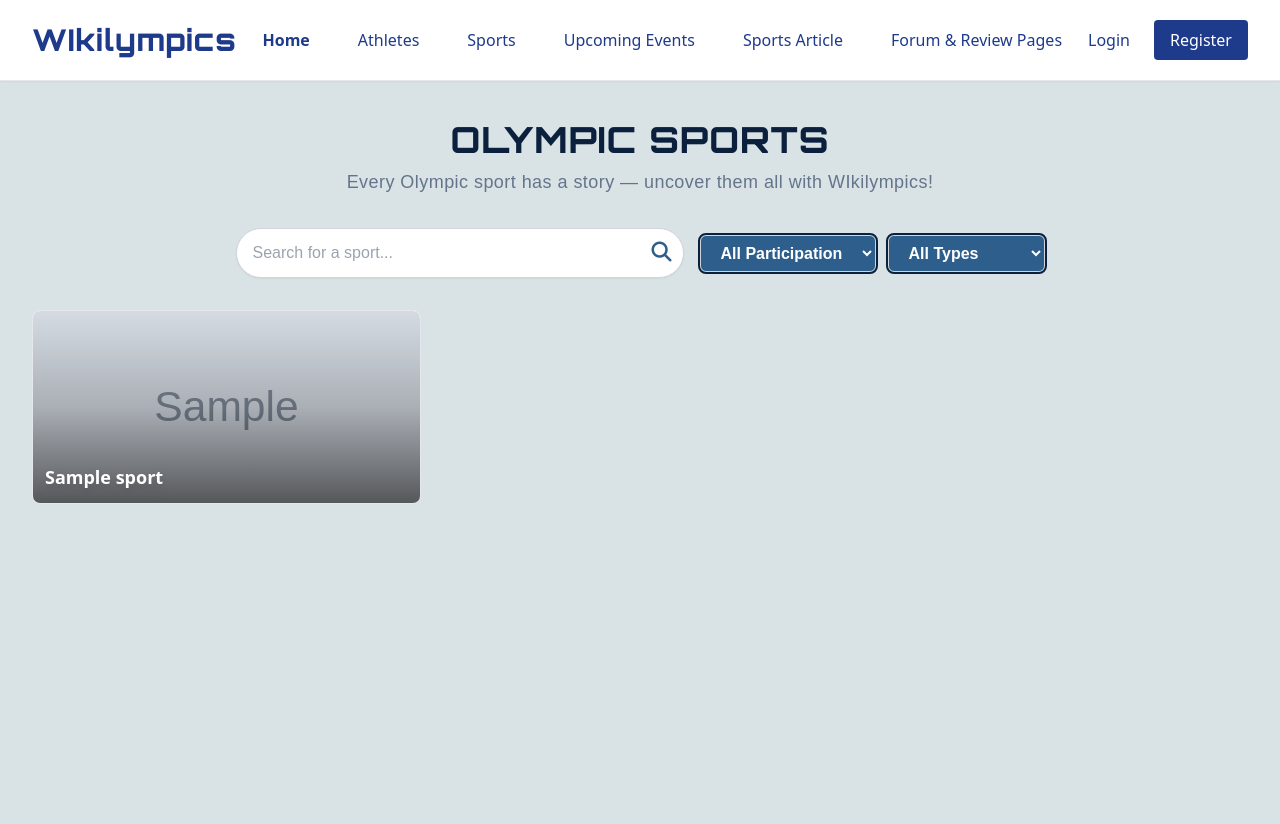
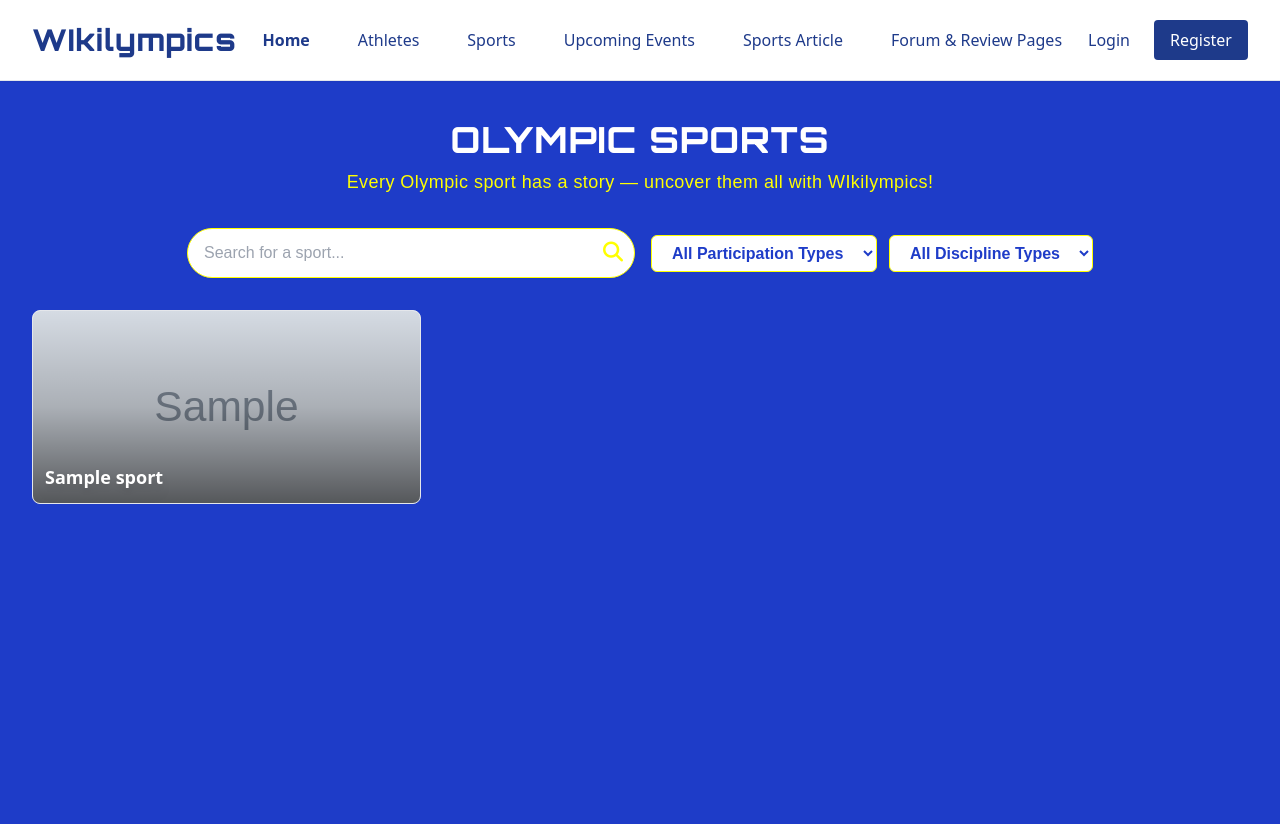
Before and after one commit to pbp-kelompok-b12/WIkilympics, a Django app: template sports/templates/sports.html in a window 1280 px wide. Run offline with Django 5.2, Linux system fonts and the light colour scheme; the template is opened without the code that fills it: most values are stand-ins (such as "Sample title", 1, 10 or a date in 2020); grey boxes marked "Sample" are stand-in pictures; some libraries are stand-ins or nearby versions.

Commit message:
Align the application’s visual with the overall tone of the project

```diff
--- a/sports/models.py
+++ b/sports/models.py
@@ -6,6 +6,7 @@ class Sports(models.Model):
     PARTICIPATION_STRUCTURE = [
         ('individual', 'Individual'),
         ('team', 'Team'),
+        ('both', 'Individual & Team')
     ]
 
     SPORT_TYPE = [
--- a/sports/templates/create_sport_modal.html
+++ b/sports/templates/create_sport_modal.html
@@ -1,14 +1,14 @@
 <!-- Modal -->
 <div id="crudModal" class="hidden fixed inset-0 z-50 w-full flex items-center justify-center bg-[rgba(10,32,61,0.6)]">
-  <div id="crudModalContent" class="bg-white rounded-lg shadow-lg w-5/6 sm:w-3/5 md:w-1/2 lg:w-2/5 xl:w-1/3 max-h-screen overflow-y-auto border-t-4 border-[rgb(45,94,140)]">
+  <div id="crudModalContent" class="bg-white rounded-lg shadow-lg w-5/6 sm:w-3/5 md:w-1/2 lg:w-2/5 xl:w-1/3 max-h-screen overflow-y-auto border-t-4 border-[rgb(30,60,200)]">
 
     <!-- Modal header -->
-    <div class="flex items-center justify-between p-4 border-b border-gray-200 bg-[rgb(217,227,229)] rounded-t-lg">
-      <h3 class="text-xl font-semibold tracking-wide text-[rgb(10,32,61)]" style="font-family: 'Orbitron', sans-serif;">
+    <div class="flex items-center justify-between p-4 border-b border-gray-200 bg-[rgb(30,60,200)] rounded-t-lg">
+      <h3 class="text-xl font-semibold tracking-wide text-[rgb(255,255,0)]" style="font-family: 'Orbitron', sans-serif;">
         Add New Olympic Sport
       </h3>
       <button type="button"
-              class="text-gray-400 bg-transparent hover:bg-[rgb(217,227,229)] hover:text-[rgb(10,32,61)] rounded-lg text-sm p-1.5 ml-auto inline-flex items-center transition"
+              class="text-[rgb(255,255,0)] bg-transparent hover:bg-white hover:text-[rgb(30,60,200)] rounded-full text-sm p-1.5 ml-auto inline-flex items-center transition border border-white"
               onclick="hideModal()">
         <svg aria-hidden="true" class="w-5 h-5" fill="currentColor" viewBox="0 0 20 20">
           <path fill-rule="evenodd"
@@ -53,6 +53,7 @@
                   required>
             <option value="individual">Individual</option>
             <option value="team">Team</option>
+            <option value="both">Individual & Team</option>
           </select>
         </div>
 
@@ -107,18 +108,13 @@
     </div>
 
     <!-- Modal footer -->
-    <div class="flex flex-col sm:flex-row gap-4 p-6 border-t border-gray-200 rounded-b-lg bg-[rgb(217,227,229)]">
-      <button type="button"
-              id="cancelButton"
-              class="order-2 sm:order-1 px-6 py-3 border border-gray-300 text-[rgb(10,32,61)] rounded-md font-medium hover:bg-gray-100 transition-colors text-center"
-              onclick="hideModal()">
+    <div class="flex flex-col sm:flex-row gap-4 p-6 border-t border-gray-200 rounded-b-lg bg-[rgb(30,60,200)]">
+      <button type="button" id="cancelButton" class="order-2 sm:order-1 px-6 py-3 border-2 border-white text-white rounded-md font-medium hover:bg-red-600 hover:text-white transition-all text-center transform scale-100 hover:scale-105"
+        onclick="hideModal()">
         Cancel
       </button>
 
-      <button type="submit"
-              id="submitSports"
-              form="sportsForm"
-              class="order-1 sm:order-2 flex-1 bg-[rgb(45,94,140)] text-white px-6 py-3 rounded-md font-medium hover:bg-[rgb(10,32,61)] transition-colors">
+      <button type="submit" id="submitSports" form="sportsForm" class="order-1 sm:order-2 flex-1 bg-white text-[rgb(30,60,200)] px-6 py-3 rounded-md font-semibold hover:bg-[rgb(255,255,0)] hover:text-[rgb(30,60,200)] transition-all transform scale-100 hover:scale-105 border-2 border-white shadow-md">
         Add
       </button>
     </div>
--- a/sports/templates/edit_sport_modal.html
+++ b/sports/templates/edit_sport_modal.html
@@ -1,14 +1,14 @@
 <!-- Edit Modal -->
 <div id="editModal" class="hidden fixed inset-0 z-50 w-full flex items-center justify-center bg-[rgba(10,32,61,0.6)]">
-    <div id="editModalContent" class="bg-white rounded-lg shadow-lg w-5/6 sm:w-3/5 md:w-1/2 lg:w-2/5 xl:w-1/3 max-h-screen overflow-y-auto border-t-4 border-[rgb(45,94,140)] transition-all duration-200 ease-out transform scale-95 opacity-0">
+    <div id="editModalContent" class="bg-white rounded-lg shadow-lg w-5/6 sm:w-3/5 md:w-1/2 lg:w-2/5 xl:w-1/3 max-h-screen overflow-y-auto border-t-4 border-[rgb(30,60,200)] transition-all duration-200 ease-out transform scale-95 opacity-0">
 
       <!-- Modal header -->
-      <div class="flex items-center justify-between p-4 border-b border-gray-200 bg-[rgb(217,227,229)] rounded-t-lg">
-        <h3 class="text-xl font-semibold tracking-wide text-[rgb(10,32,61)]" style="font-family: 'Orbitron', sans-serif;">
+      <div class="flex items-center justify-between p-4 border-b border-gray-200 bg-[rgb(30,60,200)] rounded-t-lg">
+        <h3 class="text-xl font-semibold tracking-wide text-[rgb(255,255,0)]" style="font-family: 'Orbitron', sans-serif;">
           Edit Olympic Sport
         </h3>
         <button type="button"
-                class="text-gray-400 bg-transparent hover:bg-[rgb(217,227,229)] hover:text-[rgb(10,32,61)] rounded-lg text-sm p-1.5 ml-auto inline-flex items-center transition"
+                class="text-[rgb(255,255,0)] bg-transparent hover:bg-white hover:text-[rgb(30,60,200)] rounded-full text-sm p-1.5 ml-auto inline-flex items-center transition border border-white"
                 onclick="hideEditModal()">
           <svg aria-hidden="true" class="w-5 h-5" fill="currentColor" viewBox="0 0 20 20">
             <path fill-rule="evenodd"
@@ -51,6 +51,8 @@
                     class="mt-1 block w-full border border-gray-300 rounded-md px-3 py-2 focus:ring-[rgb(45,94,140)] focus:border-[rgb(45,94,140)]">
               <option value="individual">Individual</option>
               <option value="team">Team</option>
+              <option value="both">Individual & Team</option>
+
             </select>
           </div>
 
@@ -99,17 +101,14 @@
       </div>
 
       <!-- Modal footer -->
-      <div class="flex flex-col sm:flex-row gap-4 p-6 border-t border-gray-200 rounded-b-lg bg-[rgb(217,227,229)]">
+      <div class="flex flex-col sm:flex-row gap-4 p-6 border-t border-gray-200 rounded-b-lg bg-[rgb(30,60,200)]">
         <button type="button"
-                class="order-2 sm:order-1 px-6 py-3 border border-gray-300 text-[rgb(10,32,61)] rounded-md font-medium hover:bg-gray-100 transition-colors text-center"
+                class="order-2 sm:order-1 px-6 py-3 border-2 border-white text-white rounded-md font-medium hover:bg-red-600 hover:text-white transition-all text-center transform scale-100 hover:scale-105"
                 onclick="hideEditModal()">
           Cancel
         </button>
 
-        <button type="submit"
-                form="editSportsForm"
-                id="saveEditButton"
-                class="order-1 sm:order-2 flex-1 bg-[rgb(45,94,140)] text-white px-6 py-3 rounded-md font-medium hover:bg-[rgb(10,32,61)] transition-colors">
+        <button type="submit" form="editSportsForm"id="saveEditButton" class="order-1 sm:order-2 flex-1 bg-white text-[rgb(30,60,200)] px-6 py-3 rounded-md font-semibold hover:bg-[rgb(255,255,0)] hover:text-[rgb(30,60,200)] transition-all transform scale-100 hover:scale-105 border-2 border-white shadow-md">
           Save Changes
         </button>
       </div>
@@ -141,7 +140,6 @@
         if (!res.ok) throw new Error('Failed to load sport data');
         const sport = await res.json();
 
-        // Isi semua field
         document.getElementById('edit_sport_id').value = sport.id;
         document.getElementById('edit_sport_name').value = sport.sport_name || '';
         document.getElementById('edit_sport_img').value = sport.sport_img || '';
--- a/sports/templates/sport_card.html
+++ b/sports/templates/sport_card.html
@@ -23,7 +23,11 @@
         <div>
             <h3 class="text-xl font-bold">{{ sport.sport_name }}</h3>
         </div>
-        <a href="{% url 'sports:show_sport' sport.id %}" class="mt-4 inline-block text-white px-3 py-2 rounded transition-colors w-max" style="background-color: rgb(220, 230, 103);" onmouseover="this.style.backgroundColor='rgb(200, 210, 80)'" onmouseout="this.style.backgroundColor='rgb(220, 230, 103)'">
+        <a href="{% url 'sports:show_sport' sport.id %}"
+            class="mt-4 inline-block px-4 py-2 rounded-full font-semibold transition-all duration-200 shadow-md w-max"
+            style="background-color: white; color: rgb(30,60,200); outline: 2px solid white;"
+            onmouseover="this.style.backgroundColor='rgb(255,255,0)'; this.style.color='rgb(30,60,200)'; this.style.transform='scale(1.1)';"
+            onmouseout="this.style.backgroundColor='white'; this.style.color='rgb(30,60,200)'; this.style.transform='scale(1)';">
             Discover More
         </a>
     </div>
@@ -34,14 +38,20 @@
         <!-- Edit button -->
         <a href="javascript:void(0);"
             onclick="setupEditModal('{{ sport.id }}')"
-            class="px-2 py-1 bg-blue-500 text-white text-xs rounded hover:bg-blue-600 transition-colors flex items-center justify-center">
+            class="px-2 py-1 bg-blue-500 text-white text-xs rounded hover:bg-blue-600 transition-colors flex items-center justify-center"
+            style="transform: scale(1);"
+            onmouseover="this.style.transform='scale(1.1)';"
+            onmouseout="this.style.transform='scale(1)';">
             <i class="fa-solid fa-pencil" style="color: #ffffff;"></i>
         </a>
 
         <!-- Delete button -->
         <a href="javascript:void(0);"
             onclick="deleteSport('{{ sport.id }}')"
-            class="px-2 py-1 bg-red-500 text-white text-xs rounded hover:bg-red-600 transition-colors flex items-center justify-center">
+            class="px-2 py-1 bg-red-500 text-white text-xs rounded hover:bg-red-600 transition-colors flex items-center justify-center"
+            style="transform: scale(1);"
+            onmouseover="this.style.transform='scale(1.1)';"
+            onmouseout="this.style.transform='scale(1)';">
             <i class="fa-solid fa-trash"></i>
         </a>
     </div>
@@ -62,16 +72,13 @@
             const data = await response.json();
 
             if (data.status === "success") {
-                // Tampilkan pesan sukses
                 alert(data.message);
 
-                // Hapus card-nya dari DOM tanpa reload
                 const card = document.getElementById(`sport-card-${sportId}`);
                 if (card) {
                     card.remove();
                 }
 
-                // Jika kamu punya event listener global, bisa juga trigger ini
                 document.dispatchEvent(new CustomEvent('sportDeleted', { detail: sportId }));
             } else {
                 alert("Failed to delete sport: " + data.message);
--- a/sports/templates/sports.html
+++ b/sports/templates/sports.html
@@ -10,14 +10,13 @@
 {% include 'create_sport_modal.html' %}
 {% include 'edit_sport_modal.html' %}
 
-
-<div style="background-color: rgb(217, 227, 229);" class="w-full pt-16 min-h-screen">
+<div style="background-color: rgb(30, 60, 200);" class="w-full pt-16 min-h-screen">
     <div class="max-w-7xl mx-auto px-4 sm:px-6 lg:px-8 py-8">
 
         <!-- Header Section -->
         <div class="mb-8 text-center">
-            <h1 class="text-4xl font-extrabold tracking-wide select-none mb-2" style="font-family: 'Orbitron', sans-serif; color: rgb(10, 32, 61);">OLYMPIC SPORTS</h1>
-            <p class="text-lg tracking-wide" style="font-family: 'Poppins', sans-serif; color: rgb(100, 116, 139);">Every Olympic sport has a story — uncover them all with WIkilympics!</p>
+            <h1 class="text-4xl font-extrabold tracking-wide select-none mb-2" style="font-family: 'Orbitron', sans-serif; color: white;">OLYMPIC SPORTS</h1>
+            <p class="text-lg tracking-wide" style="font-family: 'Poppins', sans-serif; color: rgb(255, 255, 0);">Every Olympic sport has a story — uncover them all with WIkilympics!</p>
         </div>
 
         <!-- Search + Filter + Add -->
@@ -30,12 +29,12 @@
                     id="searchInput"
                     value="{{ search_query }}"
                     placeholder="Search for a sport..."
-                    class="w-full pl-4 pr-12 py-3 rounded-full border border-gray-300 focus:outline-none focus:ring-2 focus:ring-[rgb(45,94,140)] focus:border-transparent text-gray-700 shadow-sm placeholder-gray-400"
+                    class="w-full pl-4 pr-12 py-3 rounded-full border border-[rgb(255,255,0)] focus:outline-none focus:ring-2 focus:ring-[rgb(255,255,0)] focus:border-transparent text-[rgb(30,60,200)] shadow-sm placeholder-gray-400 bg-white"
                     style="font-family: 'Poppins', sans-serif;"
                 >
                 <button
                     type="submit"
-                    class="absolute right-3 top-1/2 transform -translate-y-1/2 text-[rgb(45,94,140)] hover:text-[rgb(10,32,61)] transition-colors"
+                    class="absolute right-3 top-1/2 transform -translate-y-1/2 text-[rgb(255,255,0)] hover:text-white transition-colors"
                 >
                     <i class="fa-solid fa-magnifying-glass text-xl"></i>
                 </button>
@@ -43,31 +42,32 @@
 
             <!-- Dropdown Filters -->
             <div class="flex items-center gap-3">
-                <select id="participationFilter" class="px-4 py-2 font-semibold rounded-md border border-gray-300 focus:ring-2 focus:ring-[rgb(45,94,140)] focus:border-transparent transition-colors" style="background-color: rgb(45, 94, 140); color: white; outline: 2px solid rgb(10, 32, 61); font-family: 'Poppins', sans-serif;"
-                    onmouseover="this.style.backgroundColor='rgb(10, 32, 61)';"
-                    onmouseout="this.style.backgroundColor='rgb(45, 94, 140)';">
-                    <option value="">All Participation</option>
+                <select id="participationFilter" class="px-4 py-2 font-semibold rounded-md border border-[rgb(255,255,0)] focus:ring-2 focus:ring-[rgb(255,255,0)] focus:border-transparent transition-colors" style="background-color: white; color: rgb(30, 60, 200); font-family: 'Poppins', sans-serif;"
+                    onmouseover="this.style.backgroundColor='rgb(255,255,0)'; this.style.color='rgb(30,60,200)';"
+                    onmouseout="this.style.backgroundColor='white'; this.style.color='rgb(30,60,200)';">
+                    <option value="">All Participation Types</option>
                     <option value="individual">Individual</option>
                     <option value="team">Team</option>
+                    <option value="both">Individual & Team</option>
                 </select>
 
-                <select id="typeFilter" class="px-4 py-2 font-semibold rounded-md border border-gray-300 focus:ring-2 focus:ring-[rgb(45,94,140)] focus:border-transparent transition-colors" style="background-color: rgb(45, 94, 140); color: white; outline: 2px solid rgb(10, 32, 61); font-family: 'Poppins', sans-serif;"
-                    onmouseover="this.style.backgroundColor='rgb(10, 32, 61)';"
-                    onmouseout="this.style.backgroundColor='rgb(45, 94, 140)';">
-                    <option value="">All Types</option>
+                <select id="typeFilter" class="px-4 py-2 font-semibold rounded-md border border-[rgb(255,255,0)] focus:ring-2 focus:ring-[rgb(255,255,0)] focus:border-transparent transition-colors" style="background-color: white; color: rgb(30, 60, 200); font-family: 'Poppins', sans-serif;"
+                    onmouseover="this.style.backgroundColor='rgb(255,255,0)'; this.style.color='rgb(30,60,200)';"
+                    onmouseout="this.style.backgroundColor='white'; this.style.color='rgb(30,60,200)';">
+                    <option value="">All Discipline Types</option>
                     {% for key, value in categories.items %}
                         <option value="{{ key }}">{{ value }}</option>
                     {% endfor %}
                 </select>
 
                 {% if user.is_authenticated and user.username == "admin" %}
-                    <button onclick="showModal()"
-                        class="inline-flex items-center px-4 py-2 font-semibold rounded-md transition-colors"
-                        style="background-color: rgb(45, 94, 140); color: white; outline: 2px solid rgb(10, 32, 61);"
-                        onmouseover="this.style.backgroundColor='rgb(10, 32, 61)';"
-                        onmouseout="this.style.backgroundColor='rgb(45, 94, 140)';">
-                        Add Olympic Sport
-                    </button>
+                <button onclick="showModal()"
+                    class="flex items-center justify-center w-12 h-12 rounded-full shadow-md transition-all duration-200"
+                    style="background-color: rgb(255,255,0); color: rgb(30,60,200); outline: 2px solid white;"
+                    onmouseover="this.style.backgroundColor='white'; this.style.color='rgb(30,60,200)'; this.style.transform='scale(1.1)';"
+                    onmouseout="this.style.backgroundColor='rgb(255, 255, 0)'; this.style.color='rgb(30,60,200)'; this.style.transform='scale(1)';">
+                    <i class="fa-solid fa-plus text-lg"></i>
+                </button>
                 {% endif %}
             </div>
         </div>
@@ -77,7 +77,7 @@
             {% for sport in sports_list %}
                 {% include 'sport_card.html' with sport=sport %}
                 {% empty %}
-                <p class="col-span-full text-center text-gray-600">No sports found</p>
+                <p class="col-span-full text-center text-white">No sports available. Please add a new sport using the + button above.</p>
             {% endfor %}
         </div>
     </div>
@@ -114,6 +114,17 @@
             document.querySelector("#sportsGrid").innerHTML = newGrid;
         });
     }
+
+    document.addEventListener("sportAdded", function() {
+        updateFilters();
+    });
+
+    document.addEventListener("sportEdited", function() {
+        updateFilters();
+    });
+
 </script>
 
+<link rel="stylesheet" href="https://cdnjs.cloudflare.com/ajax/libs/font-awesome/6.5.0/css/all.min.css">
+
 {% endblock content %}
```
Also changed, not shown: sports/templates/sport_detail.html (+32 -20 lines), sports/migrations/0002_alter_sports_participation_structure.py (added).
